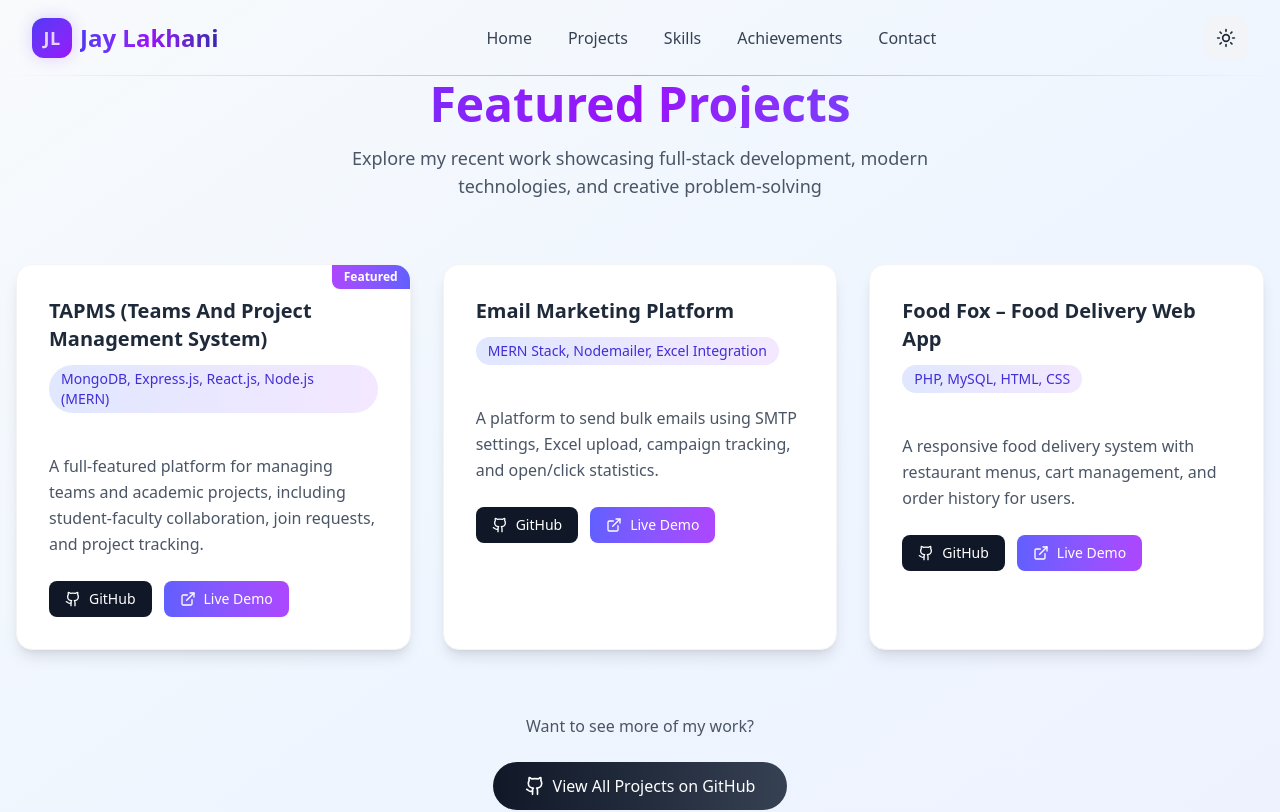
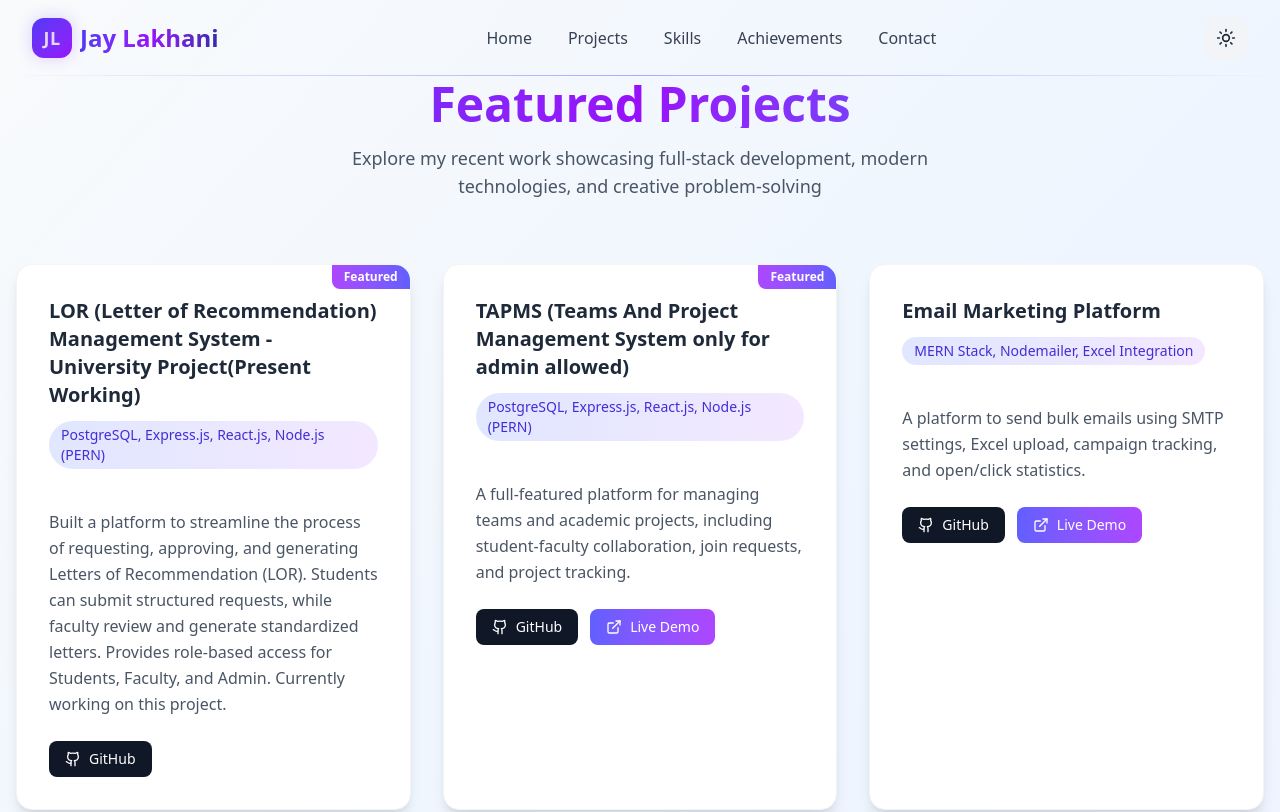
Before and after one commit to jaylakhani2403/portfolio, a React (Vite) app in the folder frontend/: page /projects in a window 1280 px wide. Shown: the top 812 px of the page. Built offline with nearby package versions, Linux system fonts and the light colour scheme.

Commit message:
Enhance portfolio components with updated project details, skills, and achievements; add .pem to .gitignore

```diff
--- a/frontend/src/components/Achievements.jsx
+++ b/frontend/src/components/Achievements.jsx
@@ -88,20 +88,34 @@ const Experience = () => {
 
                   <div className="space-y-6">
                     <div className="p-6 bg-gradient-to-r from-cyan-50 to-blue-50 dark:from-cyan-900 dark:to-blue-900 rounded-xl border-l-4 border-cyan-500">
-                      <h4 className="text-xl font-semibold text-gray-800 dark:text-white mb-2">Web Development Intern</h4>
-                      <p className="text-gray-600 dark:text-gray-300 mb-3">Full-stack web development experience</p>
-                      <div className="flex flex-wrap gap-2 mt-3">
-                        {['React', 'Node.js', 'MongoDB', 'TailwindCSS'].map((tech, index) => (
+                      <h4 className="text-xl font-semibold text-gray-800 dark:text-white mb-2">
+                        Web Development Intern @ REALLOC INFOTECH PVT. LTD.
+                      </h4>
+                      <p className="text-gray-600 dark:text-gray-300 mb-2">
+                        Surat, Gujarat | May 2025 – June 2025
+                      </p>
+                      <p className="text-gray-600 dark:text-gray-300 mb-3">
+                        Worked as a <b>Full Stack Developer Intern</b> focusing on application study, design, coding, and implementation.
+                        Contributed effectively to tasks under the guidance of senior developers and gained strong hands-on experience.
+                      </p>
+                      <div className="flex flex-wrap gap-2 m-3">
+                        {['React.js', 'Node.js', 'Express.js', 'JavaScript', 'Full Stack Development'].map((tech, index) => (
                           <span key={index} className="px-3 py-1 bg-cyan-600 text-white text-sm rounded-full font-medium">
                             {tech}
                           </span>
                         ))}
                       </div>
+                      {/* Certificate */}
+                       <a href="https://drive.google.com/file/d/1p43YPeDDB8QqKyc1ZGm5HR3Iq1UzRTvI/view?usp=drive_link" className="  m-3 inline-flex items-center gap-1 px-3 py-1 bg-green-600 text-white rounded-full hover:bg-green-700 transition-colors">
+                        <Award size={12} />
+                        Certificate
+                      </a>
                     </div>
                   </div>
                 </div>
               </div>
             </div>
+
 
             {/* === Hackathons & Achievements === */}
             <div className="relative group">
@@ -156,7 +170,7 @@ const Experience = () => {
                       <div className="p-4 mt-3 bg-gradient-to-r from-emerald-50 to-teal-50 dark:from-emerald-900 dark:to-teal-900 rounded-lg border border-emerald-200 dark:border-emerald-700">
                         <h5 className="text-md font-semibold text-gray-800 dark:text-white mb-2">🤖 AI Spoilage Detection System</h5>
                         <p className="text-sm text-gray-600 dark:text-gray-300 mb-2">Petpooja is an AI-powered kitchen management system that leverages computer vision to track inventory and detect food spoilage in real-time. It ensures efficient stock management, reduces waste, and maintains food quality through automated visual monitoring and intelligent alerts.
-(YOLOv8 + Flask for fruit quality classification)</p>
+                          (YOLOv8 + Flask for fruit quality classification)</p>
                         <div className="flex flex-wrap gap-2 mb-3">
                           {['YOLOv8', 'Flask', 'AI/ML', 'Computer Vision'].map((tech, index) => (
                             <span key={index} className="px-2 py-1 bg-emerald-600 text-white text-xs rounded-full font-medium">
@@ -215,7 +229,8 @@ const Experience = () => {
 
             <div className="flex flex-col sm:flex-row gap-4 justify-center items-center">
               <a
-                href="https://drive.google.com/file/d/1HSD6JpdALOp05L-MqwsyOAkok_6-JBW9/view?usp=drive_link"
+
+                href="https://drive.google.com/uc?export=download&id=1t9yn1Hmdj5d0xTXvwxm8qCaWWNNtJRhs"
                 target="_blank"
                 className="group relative inline-flex items-center gap-3 px-8 py-4 bg-gradient-to-r from-indigo-600 to-purple-600 text-white font-semibold rounded-xl shadow-lg hover:shadow-2xl transform hover:-translate-y-1 transition-all duration-300 overflow-hidden"
               >
--- a/frontend/src/components/Home.jsx
+++ b/frontend/src/components/Home.jsx
@@ -6,10 +6,10 @@ const Home = () => {
   const [displayText, setDisplayText] = useState('');
   const [isDeleting, setIsDeleting] = useState(false);
 
-  const roles = ['MERN Stack Developer', 'Full Stack Engineer', 'Open to Internships'];
+  const roles = ['MERN Stack Developer', 'Full Stack Engineer', 'Open to Internships','BACKEND '];
  const handleDownload = () => {
   const link = document.createElement('a');
-  link.href = 'https://drive.google.com/uc?export=download&id=1HSD6JpdALOp05L-MqwsyOAkok_6-JBW9';
+  link.href = 'https://drive.google.com/uc?export=download&id=1t9yn1Hmdj5d0xTXvwxm8qCaWWNNtJRhs';
   link.download = 'Jay_Lakhani_Resume.pdf';
   document.body.appendChild(link);
   link.click();
@@ -17,7 +17,7 @@ const Home = () => {
 };
   const skills = [
     { icon: Code, name: 'React', color: 'text-blue-500' },
-    { icon: Database, name: 'MongoDB', color: 'text-green-500' },
+    { icon: Database, name: 'MongoDB  & PostgreSQL', color: 'text-green-500' },
     { icon: Globe, name: 'Node.js', color: 'text-yellow-500' },
     { icon: Code, name: 'Express', color: 'text-purple-500' }
   ];
--- a/frontend/src/components/Project.jsx
+++ b/frontend/src/components/Project.jsx
@@ -3,8 +3,18 @@ import { ExternalLink, Github, Play, X } from 'lucide-react';
 
 const projects = [
   {
-    title: "TAPMS (Teams And Project Management System)",
-    tech: "MongoDB, Express.js, React.js, Node.js (MERN)",
+    title: "LOR (Letter of Recommendation) Management System - University Project(Present Working)",
+    tech: "PostgreSQL, Express.js, React.js, Node.js (PERN)",
+    description: "Built a platform to streamline the process of requesting, approving, and generating Letters of Recommendation (LOR). Students can submit structured requests, while faculty review and generate standardized letters. Provides role-based access for Students, Faculty, and Admin. Currently working on this project.",
+    githubLink: "https://github.com/jaylakhani2403/charusat_LOR.git",
+    // liveLink: "https://your-live-link.com",
+    // videoId: "",
+    featured: true
+  },
+
+  {
+    title: "TAPMS (Teams And Project Management System only for admin allowed)",
+    tech: "PostgreSQL, Express.js, React.js, Node.js (PERN)",
     description: "A full-featured platform for managing teams and academic projects, including student-faculty collaboration, join requests, and project tracking.",
     githubLink: "https://github.com/vasu-CE/TAPMS.git",
     liveLink: "https://tapms-1.onrender.com",
@@ -12,7 +22,7 @@ const projects = [
     featured: true
   },
   {
-    title: "Email Marketing Platform",
+    title: "Email Marketing Platform ",
     tech: "MERN Stack, Nodemailer, Excel Integration",
     description: "A platform to send bulk emails using SMTP settings, Excel upload, campaign tracking, and open/click statistics.",
     githubLink: "https://github.com/jaylakhani2403/email-marketing.git",
@@ -85,7 +95,7 @@ const Projects = () => {
                 </p>
 
                 <div className="flex flex-wrap gap-3">
-                  <a
+                {project.githubLink &&  <a
                     href={project.githubLink}
                     target="_blank"
                     rel="noopener noreferrer"
@@ -93,8 +103,8 @@ const Projects = () => {
                   >
                     <Github size={16} />
                     GitHub
-                  </a>
-                  <a
+                  </a>}
+                  {project.liveLink && <a
                     href={project.liveLink}
                     target="_blank"
                     rel="noopener noreferrer"
@@ -102,7 +112,7 @@ const Projects = () => {
                   >
                     <ExternalLink size={16} />
                     Live Demo
-                  </a>
+                  </a>}
                   {project.videoId && (
                     <button
                       onClick={() => openVideo(project.videoId)}
```
Also changed, not shown: 1 other file (tests, documents, lock files or other folders).
